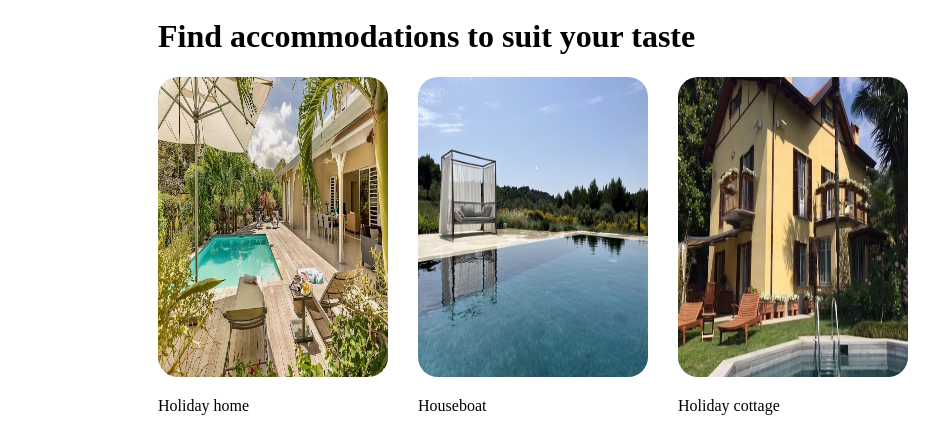
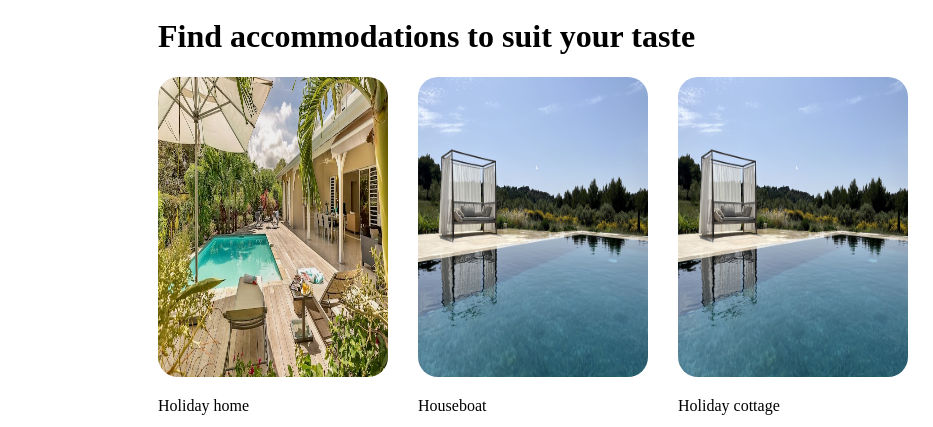
Before and after one commit to Nzasabamungu/Vrbo-logo, a plain HTML site: page index.html in a window 1280 px wide. Shown: the part 979-1406 px from the top of the page, 0-933 px from the left. Drawn offline with Linux system fonts and the light colour scheme.

Commit message:
the final submission

```diff
--- a/index.html
+++ b/index.html
@@ -93,7 +93,7 @@
           <p>Houseboat</p>
         </div>
         <div>
-          <img class="image2" src="/78177280.jpeg" />
+          <img class="image2" src="/120ff187.jpeg" />
           <p>Holiday cottage</p>
         </div>
         <div>
@@ -105,7 +105,7 @@
           <p>Holiday apartment</p>
         </div>
         <div>
-          <img class="image2" src="/78177280.jpeg" />
+          <img class="image2" src="/c4ecdde7.jpeg" />
           <p>country house</p>
         </div>
       </div>
```
